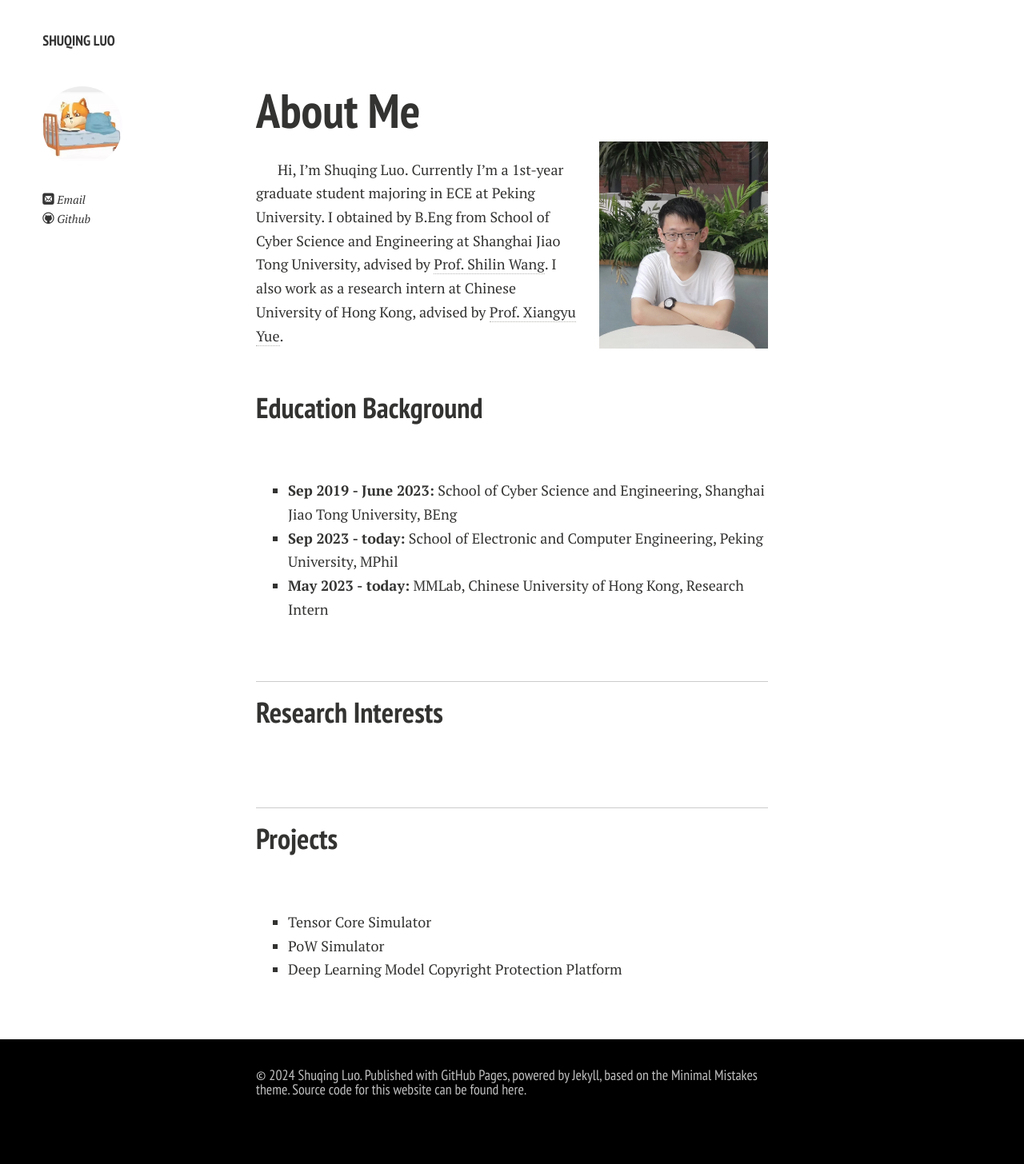
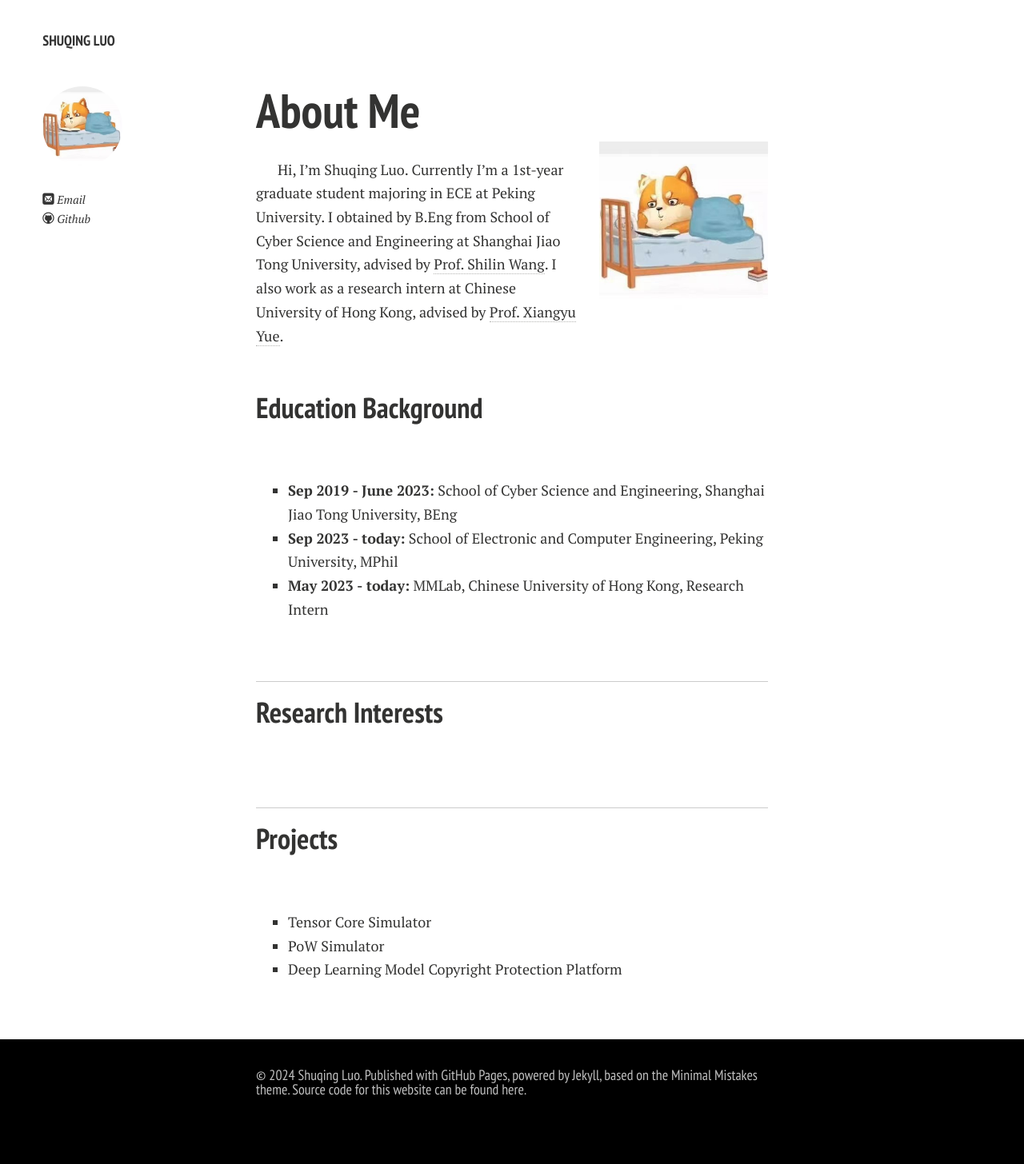
Before and after one commit to luoshuqing2001/luoshuqing2001.github.io, a Jekyll site: the page built from index.md, in a window 1280 px wide. Shown: the whole page at 80% size. Built offline with Jekyll 4.4.1, drawn with Linux system fonts in a browser that asks for light colours; nearby versions of some CDN libraries; comment, search, counter and statistics services are not loaded; a style sheet for code colours, icons or effects is not loaded; our own code applies the rules of GitHub Pages for plain Markdown files.

Commit message:
change avatar

```diff
--- a/index.md
+++ b/index.md
@@ -4,7 +4,7 @@ layout: page
 
 # About Me
 
-<img src="images/lsq.jpg" class="floatpic" width="360" height="400">
+<img src="images/cartoon.jpg" class="floatpic" width="360" height="400">
 
 <br>
 
```
Also changed, not shown: 1 other file.
